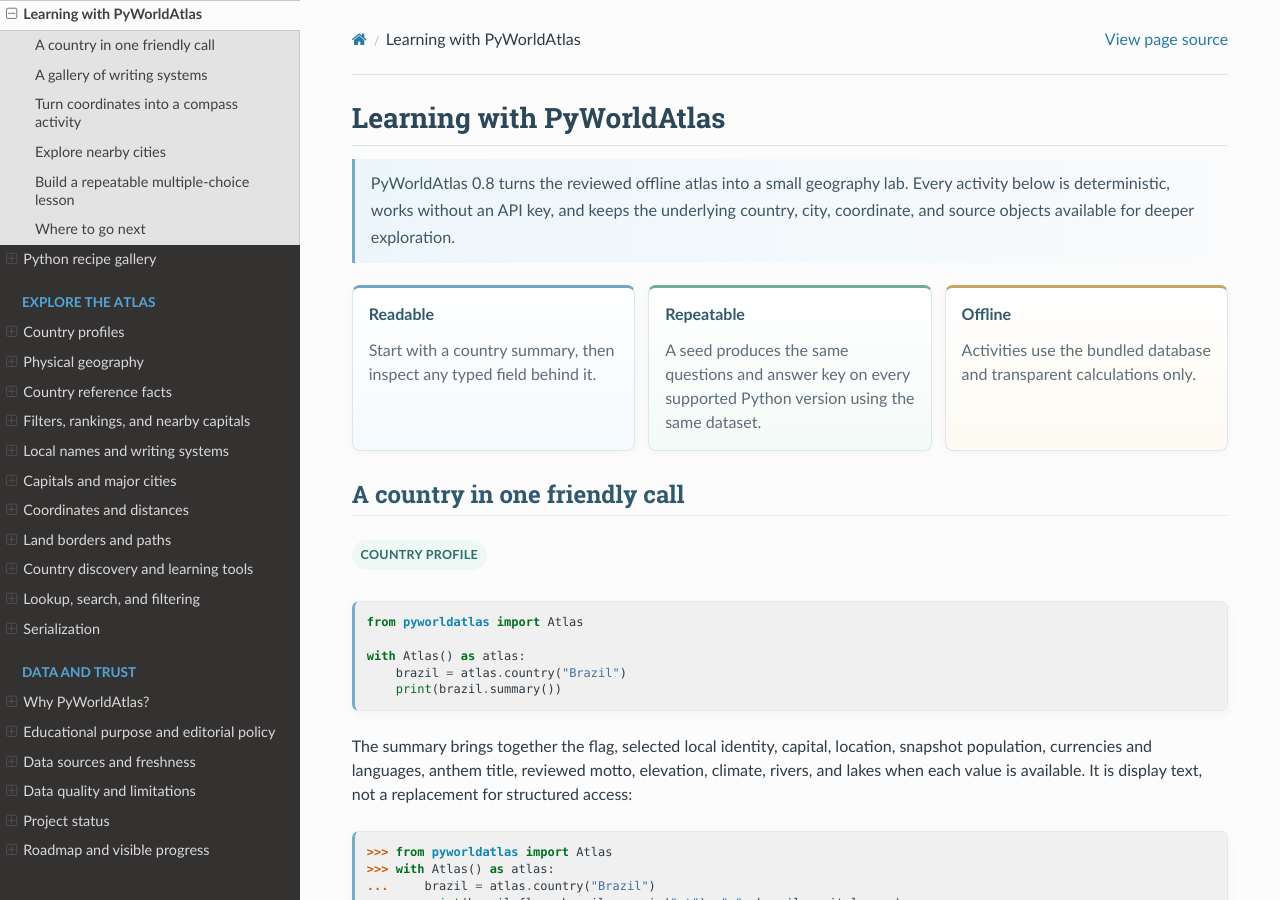
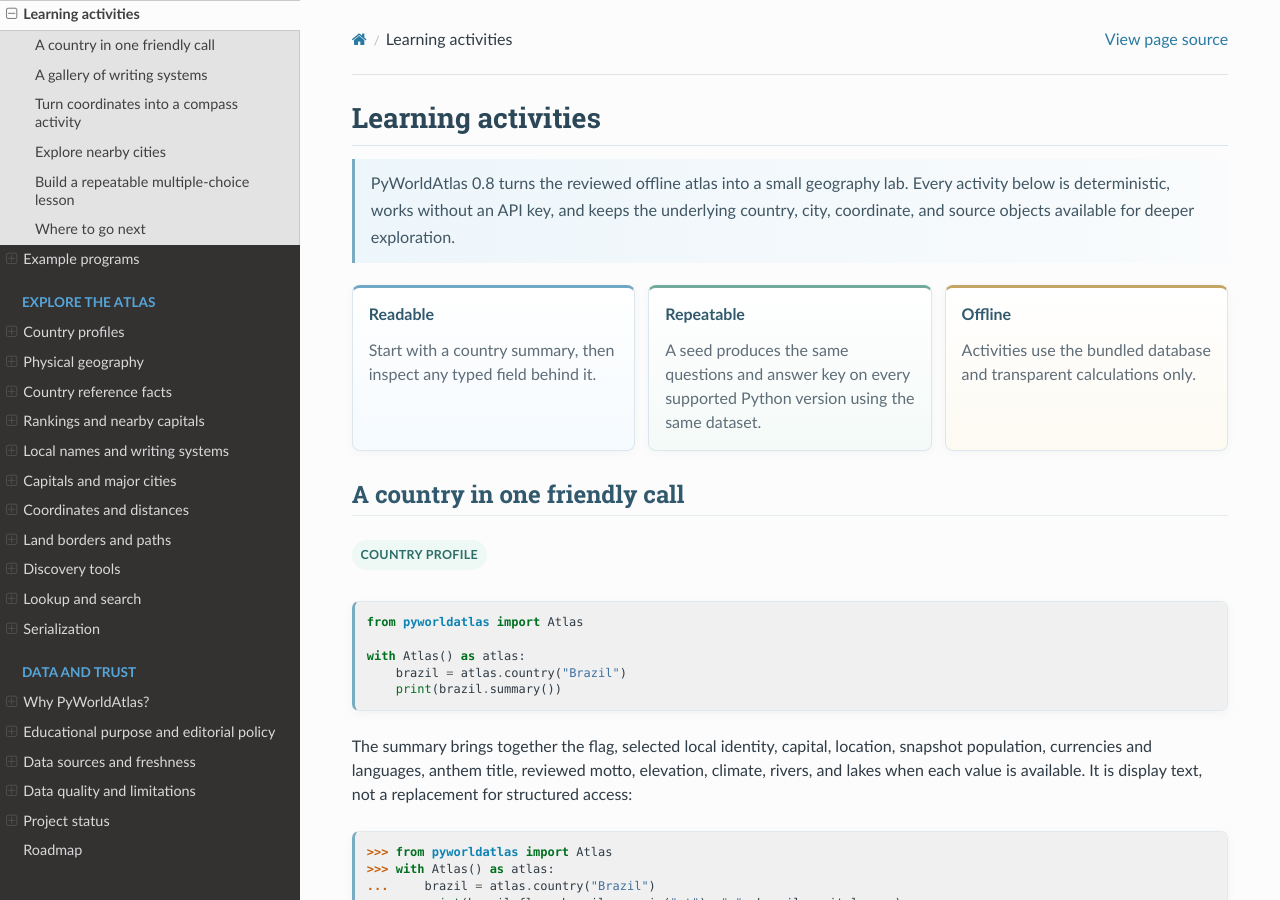
Before and after one commit to jcari-dev/pyworldatlas, a Sphinx documentation site: the page built from docs/source/learning.rst, in a window 1280 px wide and 900 px high. Built offline with Sphinx 7.4.7 and the Read the Docs theme 3.1.0, drawn with Linux system fonts in a browser that asks for light colours; some of the changed text lies outside the part shown.

Commit message:
Tighten documentation labels

```diff
--- a/docs/source/discovery.rst
+++ b/docs/source/discovery.rst
@@ -1,5 +1,5 @@
-Country discovery and learning tools
-====================================
+Discovery tools
+===============
 
 PyWorldAtlas can turn its sourced country profiles into readable summaries,
 reproducible samples, compact discovery cards, flashcards, and multiple-choice
--- a/docs/source/learning.rst
+++ b/docs/source/learning.rst
@@ -1,5 +1,5 @@
-Learning with PyWorldAtlas
-==========================
+Learning activities
+===================
 
 PyWorldAtlas 0.8 turns the reviewed offline atlas into a small geography lab.
 Every activity below is deterministic, works without an API key, and keeps the
--- a/docs/source/rankings.rst
+++ b/docs/source/rankings.rst
@@ -1,5 +1,5 @@
-Filters, rankings, and nearby capitals
-======================================
+Rankings and nearby capitals
+============================
 
 PyWorldAtlas provides small, composable discovery methods. They return immutable
 models and never contact a remote service.
--- a/docs/source/recipes.rst
+++ b/docs/source/recipes.rst
@@ -1,5 +1,5 @@
-Python recipe gallery
-=====================
+Example programs
+================
 
 These programs are complete, editable starting points rather than isolated
 one-line calls. Copy one into a Python file or open its matching recipe in the
--- a/docs/source/roadmap.rst
+++ b/docs/source/roadmap.rst
@@ -1,5 +1,5 @@
-Roadmap and visible progress
-============================
+Roadmap
+-------
 
 PyWorldAtlas grows through small, installable releases with explicit data,
 documentation, and compatibility boundaries. Planned work is not part of the
--- a/docs/source/searching.rst
+++ b/docs/source/searching.rst
@@ -1,5 +1,5 @@
-Lookup, search, and filtering
-=============================
+Lookup and search
+=================
 
 Use exact identifiers when you know the profile, safe lookup when absence is
 expected, ranked search for human input, and composable filters for discovery.
```
